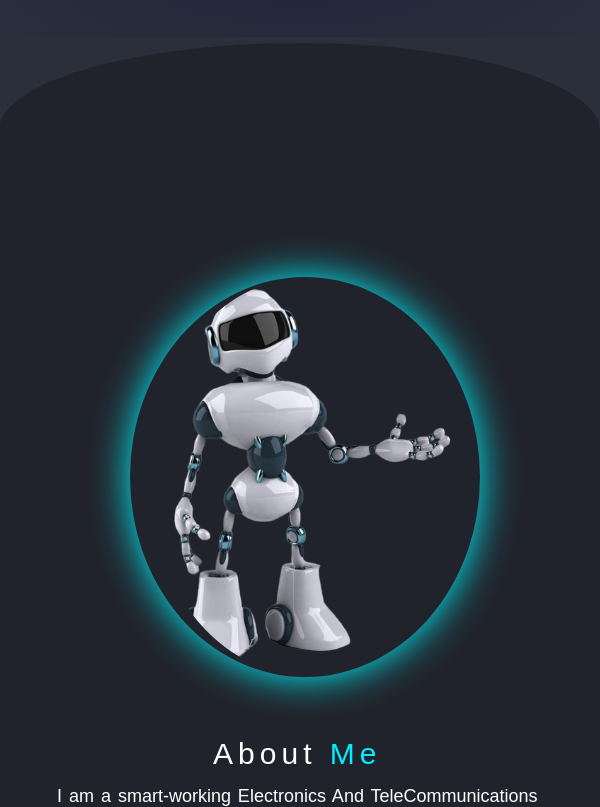
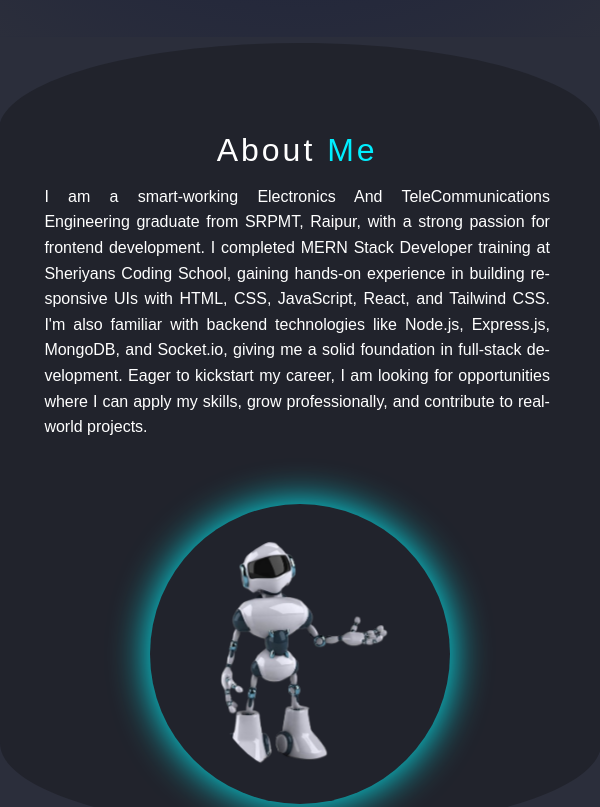
Before and after one commit to Yogita221/Yogita_Portfolio, a plain HTML site: page index.html in a window 600 px wide. Shown: the part 784-1591 px from the top of the page. Drawn offline with nearby package versions, Linux system fonts and the light colour scheme.

Commit message:
responsive

```diff
--- a/files/style.css
+++ b/files/style.css
@@ -259,44 +259,51 @@ body {
 
 
 
+
+
 .about {
   background-color: hsl(228, 15%, 15%);
   color: white;
   display: grid;
-    grid-template-columns: repeat(2, .5fr);
-    /*align-items: center;*/
-    /*gap: 1.5rem;*/
-    width: 100%;
-    justify-content: space-between;
+  grid-template-columns: repeat(2, 1fr);
+  width: 100%;
+  justify-content: center;
+  align-items: center;
   min-height: 100vh;
-    padding: 70px 5% 0;
-    padding-bottom: 100px;
-}
-
- /*  */
+  padding: 70px 5% 100px;
+  gap: 2rem;
+  overflow: hidden;
+}
+
+
 .robot-image-container {
   position: relative;
   display: flex;
   justify-content: center;
   align-items: center;
-  width: 350px;
-  height: 400px;
+  width: 300px;
+  height: 300px;
   overflow: hidden;
   border-radius: 50%;
   box-shadow: 0 0 25px #00f7ff;
   animation: pulse-glow 2s infinite ease-in-out;
-  margin-top: 170px;
-  margin-left: 100px;
-}
+  margin-top: 100px;
+  margin-left: auto;
+  margin-right: auto;
+}
+
+
 
 .robot-image {
-  width: 90%;
-  height: auto;
+  width: 100%;
+  height: 100%;
   object-fit: contain;
   border-radius: 50%;
   opacity: 0;
    animation: fadeIn 1s forwards 0.5s;
-}
+  transform: scale(0.9);
+}
+
 
 /* Neon Pulse Glow */
 @keyframes pulse-glow {
@@ -959,7 +966,9 @@ h3 {
 
 /*===================================Responsive My Phone===============*/
 
-@media (max-width: 900px) and (min-width: 700px) {
+@media (max-width: 900px) and (min-width: 700px)
+
+{
     /*========Navbar======*/
     .menu-icon {
         display: block;
@@ -1022,28 +1031,35 @@ h3 {
     }
 
     /*========About====*/
+
     .about {
     grid-template-columns: 1fr;
     text-align: center;
   }
 
-    .about-img {
+  .robot-image-container {
     order: 2;
-        margin-top: 0%;
-        padding-right: 0;
-        justify-self: center;
+    display: flex;
+    justify-content: center;
+    align-items: center;
+    margin-top: 1rem;
+  }
+
+  .robot-image {
+    width: 60%;
+    max-width: 300px;
+    height: auto;
   }
 
   .about-text {
     order: 1;
-        padding-left: 5%;
-        padding-right: 5%;
+    padding: 0 5%;
   }
 
   .about-text h2 {
     text-align: center;
-        font-size: 60px;
-        letter-spacing: 5px;
+    font-size: 50px;
+    letter-spacing: 3px;
     padding-bottom: 10px;
   }
 
@@ -1055,15 +1071,17 @@ h3 {
   }
 
   .about-text p {
-        font-size: 20px;
-        line-height: normal;
+    font-size: 18px;
+    line-height: 1.5;
     letter-spacing: 0px;
     margin-bottom: 1rem;
     text-align: justify;
     -webkit-hyphens: auto;
     -ms-hyphens: auto;
     hyphens: auto;
-    }
+
+  }
+
 
     /*================timeline responsive====*/
     .acc-sec{
@@ -1171,28 +1189,38 @@ h3 {
         box-shadow: 0 0 5px cyan, 0 0 10px cyan, 0 0 15pc cyan, 0 0 20px cyan, 0 0 25px cyan;
     }
     /*=============about================*/
+
+
     .about {
     grid-template-columns: 1fr;
+    padding: 2rem 1rem;
     text-align: center;
   }
 
-    .about-img {
+  .robot-image-container {
     order: 2;
-        margin-top: 0%;
-        padding-right: 0;
-        justify-self: center;
+    display: flex;
+    justify-content: center;
+    align-items: center;
+    margin-top: 1rem;
+  }
+
+  .robot-image {
+    width: 70%;
+    max-width: 240px;
+    height: auto;
   }
 
   .about-text {
     order: 1;
-        padding-left: 5%;
-        padding-right: 5%;
+    padding: 0 5%;
+
   }
 
   .about-text h2 {
     text-align: center;
-        font-size: 30px;
-        letter-spacing: 5px;
+    font-size: 32px;
+    letter-spacing: 3px;
     padding-bottom: 10px;
   }
 
@@ -1204,8 +1232,8 @@ h3 {
   }
 
   .about-text p {
-        font-size: 18px;
-        line-height: normal;
+    font-size: 16px;
+    line-height: 1.6;
     letter-spacing: 0px;
     margin-bottom: 1rem;
     text-align: justify;
@@ -1213,6 +1241,7 @@ h3 {
     -ms-hyphens: auto;
     hyphens: auto;
   }
+
 
     /*===================skills==============*/
     .subtitle{
```
Also changed, not shown: 1 other file. Lines whose indentation alone changed are shown as unchanged.
